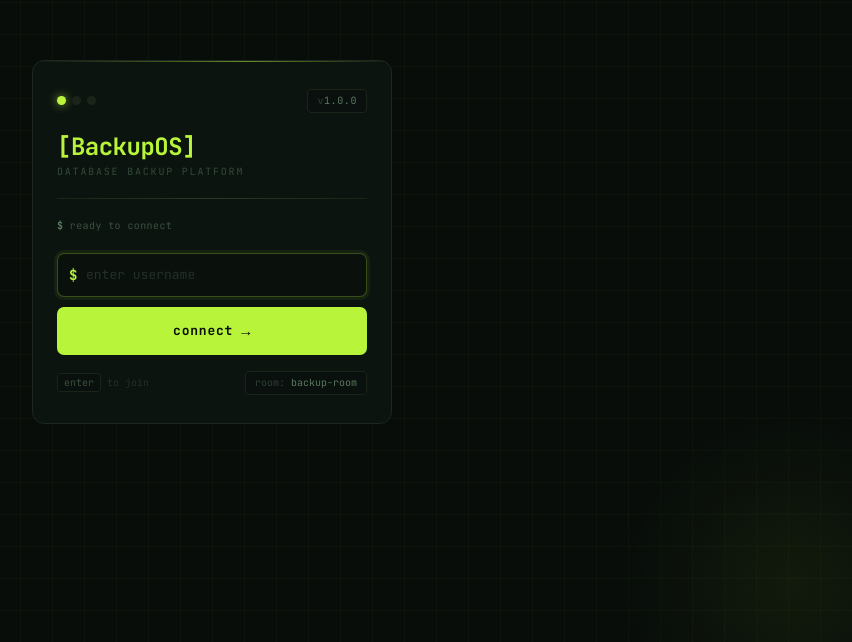
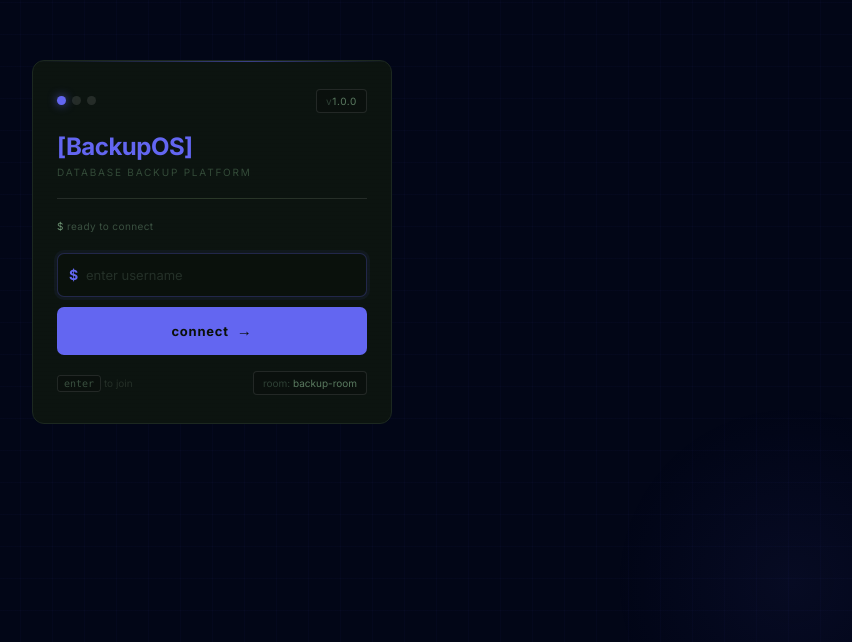
Before and after one commit to Akshatsrii/Database-Backup-Utility, a Next.js app in the folder frontend/: page / in a window 1280 px wide. Shown: the part 158-800 px from the top of the page, without its empty margins (428-1280 px from the left). Built offline with nearby package versions, Linux system fonts and the light colour scheme.

Commit message:
Update globals.css to Premium Dark Glassmorphism aesthetic

```diff
--- a/frontend/src/app/globals.css
+++ b/frontend/src/app/globals.css
@@ -11,26 +11,25 @@
 }
 
 :root {
-  --acid:             #b8f53a;
-  --acid-dim:         #8bbf2a;
-  --bg-primary:       #0d0f0d;
-  --bg-secondary:     #141614;
-  --bg-tertiary:      #1a1d1a;
-  --bg-border:        #252825;
-  --text-primary:     #e8edea;
-  --text-secondary:   #8a9690;
-  --text-muted:       #4a5450;
-  --terminal-green:   #4ade80;
-  --terminal-red:     #ff4444;
-  --terminal-yellow:  #ffd700;
-  --terminal-blue:    #38bdf8;
+  --acid:             #6366f1;
+  --acid-dim:         #4f46e5;
+  --bg-primary:       #020617;
+  --bg-secondary:     #0f172a;
+  --bg-tertiary:      #1e293b;
+  --bg-border:        #334155;
+  --text-primary:     #f8fafc;
+  --text-secondary:   #94a3b8;
+  --text-muted:       #64748b;
+  --terminal-green:   #10b981;
+  --terminal-red:     #ef4444;
+  --terminal-yellow:  #f59e0b;
+  --terminal-blue:    #3b82f6;
 }
 
 html, body {
   background-color: var(--bg-primary);
   color: var(--text-primary);
-  font-family: "JetBrains Mono", monospace;
-  font-size: 13px;
+  font-size: 14px;
   line-height: 1.6;
   -webkit-font-smoothing: antialiased;
   min-height: 100vh;
@@ -38,8 +37,8 @@ html, body {
 
 body {
   background-image:
-    linear-gradient(rgba(184, 245, 58, 0.025) 1px, transparent 1px),
-    linear-gradient(90deg, rgba(184, 245, 58, 0.025) 1px, transparent 1px);
+    linear-gradient(rgba(99, 102, 241, 0.025) 1px, transparent 1px),
+    linear-gradient(90deg, rgba(99, 102, 241, 0.025) 1px, transparent 1px);
   background-size: 32px 32px;
 }
 
@@ -49,7 +48,7 @@ body {
 ::-webkit-scrollbar-thumb:hover{ background: var(--text-muted); }
 
 ::selection {
-  background: rgba(184, 245, 58, 0.2);
+  background: rgba(99, 102, 241, 0.2);
   color: var(--acid);
 }
 
@@ -100,7 +99,7 @@ body {
 
   .terminal-input:focus {
     border-color: var(--acid);
-    box-shadow:   0 0 0 2px rgba(184, 245, 58, 0.1);
+    box-shadow:   0 0 0 2px rgba(99, 102, 241, 0.1);
   }
 
   .btn-acid {
@@ -166,9 +165,8 @@ body {
   min-height: 100vh;
   display: flex;
   flex-direction: column;
-  background: #080d0a;
-  font-family: "JetBrains Mono", "Courier New", monospace;
-  color: #c8d9cc;
+  background: #020617;
+  color: #f8fafc;
 }
 
 .db-page::before {
@@ -176,8 +174,8 @@ body {
   position: fixed;
   inset: 0;
   background-image:
-    linear-gradient(rgba(184,245,58,0.025) 1px, transparent 1px),
-    linear-gradient(90deg, rgba(184,245,58,0.025) 1px, transparent 1px);
+    linear-gradient(rgba(99,102,241,0.025) 1px, transparent 1px),
+    linear-gradient(90deg, rgba(99,102,241,0.025) 1px, transparent 1px);
   background-size: 40px 40px;
   pointer-events: none;
   z-index: 0;
@@ -194,9 +192,9 @@ body {
   position: sticky;
   top: 0;
   z-index: 50;
-  background: rgba(8,13,10,0.92);
+  background: rgba(2,6,23,0.7); backdrop-filter: blur(16px);
   backdrop-filter: blur(12px);
-  border-bottom: 1px solid #1a2418;
+  border-bottom: 1px solid rgba(255,255,255,0.1);
   padding: 0 24px;
   height: 52px;
   display: flex;
@@ -210,7 +208,7 @@ body {
 .db-logo {
   font-size: 15px;
   font-weight: 700;
-  color: #b8f53a;
+  color: #6366f1;
   letter-spacing: -0.3px;
   display: flex;
   align-items: center;
@@ -221,8 +219,8 @@ body {
 .db-logo-icon {
   width: 26px;
   height: 26px;
-  background: rgba(184,245,58,0.1);
-  border: 1px solid rgba(184,245,58,0.25);
+  background: rgba(99,102,241,0.1);
+  border: 1px solid rgba(99,102,241,0.25);
   border-radius: 6px;
   display: flex;
   align-items: center;
@@ -241,8 +239,8 @@ body {
   letter-spacing: 0.04em;
 }
 
-.db-nav-link:hover  { color: #8aaa80; background: rgba(184,245,58,0.05); }
-.db-nav-link.active { color: #b8f53a; background: rgba(184,245,58,0.08); }
+.db-nav-link:hover  { color: #8aaa80; background: rgba(99,102,241,0.05); }
+.db-nav-link.active { color: #6366f1; background: rgba(99,102,241,0.08); }
 
 /* ── Live badge ─────────────────────────────────────────────── */
 .db-live-badge {
@@ -255,11 +253,11 @@ body {
   border: 1px solid;
   cursor: pointer;
   transition: all 0.2s;
-  font-family: "JetBrains Mono", monospace;
+
 }
 
 .db-live-badge.on  { color: #4ade80; border-color: rgba(74,222,128,0.3); background: rgba(74,222,128,0.06); }
-.db-live-badge.off { color: #4a5450; border-color: #1a2418; background: transparent; }
+.db-live-badge.off { color: #4a5450; border-color: rgba(255,255,255,0.1); background: transparent; }
 
 .db-live-dot { width: 6px; height: 6px; border-radius: 50%; }
 
@@ -283,8 +281,8 @@ body {
   gap: 7px;
   font-size: 11px;
   color: #4a6450;
-  background: #0c130e;
-  border: 1px solid #1a2418;
+  background: rgba(15, 23, 42, 0.6);
+  border: 1px solid rgba(255,255,255,0.1);
   border-radius: 20px;
   padding: 4px 12px 4px 6px;
 }
@@ -293,14 +291,14 @@ body {
   width: 22px;
   height: 22px;
   border-radius: 50%;
-  background: rgba(184,245,58,0.15);
-  border: 1px solid rgba(184,245,58,0.3);
+  background: rgba(99,102,241,0.15);
+  border: 1px solid rgba(99,102,241,0.3);
   display: flex;
   align-items: center;
   justify-content: center;
   font-size: 9px;
   font-weight: 700;
-  color: #b8f53a;
+  color: #6366f1;
 }
 
 /* ── Main content ───────────────────────────────────────────── */
@@ -331,7 +329,7 @@ body {
   gap: 8px;
 }
 
-.db-page-title .dollar { color: #b8f53a; }
+.db-page-title .dollar { color: #6366f1; }
 
 .db-page-subtitle {
   font-size: 10px;
@@ -352,7 +350,7 @@ body {
   display: flex;
   align-items: center;
   gap: 6px;
-  font-family: "JetBrains Mono", monospace;
+
   font-size: 11px;
   font-weight: 600;
   padding: 8px 14px;
@@ -366,20 +364,20 @@ body {
 .db-btn-ghost {
   background: transparent;
   color: #4a6450;
-  border: 1px solid #1a2418;
+  border: 1px solid rgba(255,255,255,0.1);
 }
 
 .db-btn-ghost:hover {
-  background: #0c130e;
+  background: rgba(15, 23, 42, 0.6);
   color: #8aaa80;
-  border-color: #253523;
+  border-color: rgba(255,255,255,0.15);
 }
 
-.db-btn-primary { background: #b8f53a; color: #0a1008; }
+.db-btn-primary { background: #6366f1; color: #0a1008; }
 
 .db-btn-primary:hover {
   background: #ccff50;
-  box-shadow: 0 4px 16px rgba(184,245,58,0.2);
+  box-shadow: 0 4px 16px rgba(99,102,241,0.2);
   transform: translateY(-1px);
 }
 
@@ -420,15 +418,15 @@ body {
   width: 3px;
   height: 3px;
   border-radius: 50%;
-  background: #b8f53a;
+  background: #6366f1;
 }
 
 /* ── Skeleton ───────────────────────────────────────────────── */
 .db-skeleton {
   height: 88px;
   border-radius: 8px;
-  background: #0c130e;
-  border: 1px solid #1a2418;
+  background: rgba(15, 23, 42, 0.6);
+  border: 1px solid rgba(255,255,255,0.1);
   animation: db-skeleton-pulse 1.5s ease-in-out infinite;
 }
 
@@ -446,8 +444,8 @@ body {
 }
 
 .db-statusbar-item {
-  background: #0c130e;
-  border: 1px solid #1a2418;
+  background: rgba(15, 23, 42, 0.6);
+  border: 1px solid rgba(255,255,255,0.1);
   border-radius: 8px;
   padding: 12px 14px;
   display: flex;
@@ -456,7 +454,7 @@ body {
   transition: border-color 0.2s;
 }
 
-.db-statusbar-item:hover { border-color: #253523; }
+.db-statusbar-item:hover { border-color: rgba(255,255,255,0.15); }
 
 .db-statusbar-icon {
   width: 30px;
@@ -468,7 +466,7 @@ body {
   flex-shrink: 0;
 }
 
-.db-statusbar-icon.green { background: rgba(184,245,58,0.1); color: #b8f53a; }
+.db-statusbar-icon.green { background: rgba(99,102,241,0.1); color: #6366f1; }
 .db-statusbar-icon.teal  { background: rgba(74,222,128,0.1);  color: #4ade80; }
 .db-statusbar-icon.blue  { background: rgba(96,165,250,0.1);  color: #60a5fa; }
 .db-statusbar-icon.amber { background: rgba(251,191,36,0.1);  color: #fbbf24; }
@@ -478,8 +476,8 @@ body {
 
 /* ── Card ───────────────────────────────────────────────────── */
 .db-card {
-  background: #0c130e;
-  border: 1px solid #1a2418;
+  background: rgba(15, 23, 42, 0.6);
+  border: 1px solid rgba(255,255,255,0.1);
   border-radius: 10px;
   overflow: hidden;
   margin-bottom: 24px;
@@ -490,7 +488,7 @@ body {
   align-items: center;
   justify-content: space-between;
   padding: 14px 18px;
-  border-bottom: 1px solid #1a2418;
+  border-bottom: 1px solid rgba(255,255,255,0.1);
 }
 
 .db-card-header-right { display: flex; align-items: center; gap: 14px; }
@@ -499,7 +497,7 @@ body {
 
 .db-view-all {
   font-size: 11px;
-  color: #b8f53a;
+  color: #6366f1;
   text-decoration: none;
   display: flex;
   align-items: center;
@@ -513,8 +511,8 @@ body {
 .db-footer {
   position: relative;
   z-index: 1;
-  background: #080d0a;
-  border-top: 1px solid #1a2418;
+  background: #020617;
+  border-top: 1px solid rgba(255,255,255,0.1);
   padding: 0 24px;
 }
 
@@ -523,13 +521,13 @@ body {
   grid-template-columns: 1.4fr 1fr 1fr 1fr;
   gap: 32px;
   padding: 28px 0 24px;
-  border-bottom: 1px solid #1a2418;
+  border-bottom: 1px solid rgba(255,255,255,0.1);
 }
 
 .db-footer-logo {
   font-size: 16px;
   font-weight: 700;
-  color: #b8f53a;
+  color: #6366f1;
   display: flex;
   align-items: center;
   gap: 8px;
@@ -603,7 +601,7 @@ body {
 
 .db-footer-sys-val.green { color: #4ade80; }
 .db-footer-sys-val.amber { color: #fbbf24; }
-.db-footer-sys-val.acid  { color: #b8f53a; }
+.db-footer-sys-val.acid  { color: #6366f1; }
 
 .db-footer-bottom {
   display: flex;
@@ -635,7 +633,7 @@ body {
   font-size: 7px;
 }
 
-.db-footer-divider { color: #1a2418; }
+.db-footer-divider { color: rgba(255,255,255,0.1); }
 
 /* ── Responsive ─────────────────────────────────────────────── */
 @media (max-width: 900px) {
@@ -664,8 +662,8 @@ body {
   align-items: center;
   justify-content: center;
   padding: 16px;
-  background: #080d0a;
-  font-family: "JetBrains Mono", "Courier New", monospace;
+  background: #020617;
+
   position: relative;
   overflow: hidden;
 }
@@ -675,8 +673,8 @@ body {
   position: fixed;
   inset: 0;
   background-image:
-    linear-gradient(rgba(184,245,58,0.03) 1px, transparent 1px),
-    linear-gradient(90deg, rgba(184,245,58,0.03) 1px, transparent 1px);
+    linear-gradient(rgba(99,102,241,0.03) 1px, transparent 1px),
+    linear-gradient(90deg, rgba(99,102,241,0.03) 1px, transparent 1px);
   background-size: 32px 32px;
   pointer-events: none;
 }
@@ -688,7 +686,7 @@ body {
   right: -120px;
   width: 360px;
   height: 360px;
-  background: radial-gradient(circle, rgba(184,245,58,0.06) 0%, transparent 70%);
+  background: radial-gradient(circle, rgba(99,102,241,0.06) 0%, transparent 70%);
   pointer-events: none;
 }
 
@@ -708,7 +706,7 @@ body {
   position: absolute;
   top: 0; left: 0; right: 0;
   height: 1px;
-  background: linear-gradient(90deg, transparent 0%, rgba(184,245,58,0.33) 40%, rgba(184,245,58,0.53) 60%, transparent 100%);
+  background: linear-gradient(90deg, transparent 0%, rgba(99,102,241,0.33) 40%, rgba(99,102,241,0.53) 60%, transparent 100%);
 }
 
 .bu-card::after {
@@ -741,25 +739,25 @@ body {
 .bu-dot {
   width: 9px; height: 9px;
   border-radius: 50%;
-  background: #1a2418;
+  background: rgba(255,255,255,0.1);
 }
 
 .bu-dot-green {
-  background: #b8f53a;
-  box-shadow: 0 0 8px rgba(184,245,58,0.6);
+  background: #6366f1;
+  box-shadow: 0 0 8px rgba(99,102,241,0.6);
   animation: bu-pulse-dot 2.5s ease-in-out infinite;
 }
 
 @keyframes bu-pulse-dot {
-  0%, 100% { box-shadow: 0 0 8px rgba(184,245,58,0.6); }
-  50%       { box-shadow: 0 0 14px rgba(184,245,58,0.8); }
+  0%, 100% { box-shadow: 0 0 8px rgba(99,102,241,0.6); }
+  50%       { box-shadow: 0 0 14px rgba(99,102,241,0.8); }
 }
 
 .bu-version {
   font-size: 10px;
   color: #2e4035;
   background: #0a100d;
-  border: 1px solid #1a2418;
+  border: 1px solid rgba(255,255,255,0.1);
   padding: 3px 9px;
   border-radius: 4px;
   letter-spacing: 0.06em;
@@ -772,7 +770,7 @@ body {
 .bu-brand-name {
   font-size: 24px;
   font-weight: 700;
-  color: #b8f53a;
+  color: #6366f1;
   letter-spacing: -0.5px;
   line-height: 1;
 }
@@ -787,7 +785,7 @@ body {
 
 .bu-divider {
   height: 1px;
-  background: linear-gradient(90deg, #1a2418, #2a3828, #1a2418);
+  background: linear-gradient(90deg, rgba(255,255,255,0.1), #2a3828, rgba(255,255,255,0.1));
   margin-bottom: 18px;
 }
 
@@ -810,7 +808,7 @@ body {
 .bu-cursor {
   display: inline-block;
   width: 8px; height: 14px;
-  background: #b8f53a;
+  background: #6366f1;
   animation: bu-blink 1.1s step-end infinite;
   vertical-align: -2px;
 }
@@ -830,22 +828,22 @@ body {
   left: 12px;
   top: 50%;
   transform: translateY(-50%);
-  color: #b8f53a;
+  color: #6366f1;
   font-weight: 700;
   font-size: 14px;
   pointer-events: none;
-  font-family: "JetBrains Mono", monospace;
+
   z-index: 1;
 }
 
 .bu-input {
   width: 100%;
   background: #080e0a;
-  border: 1px solid #1a2418;
+  border: 1px solid rgba(255,255,255,0.1);
   border-radius: 7px;
   padding: 11px 12px 11px 28px;
   color: #b8d8bc;
-  font-family: "JetBrains Mono", monospace;
+
   font-size: 13px;
   outline: none;
   transition: border-color 0.2s, background 0.2s;
@@ -853,9 +851,9 @@ body {
 }
 
 .bu-input:focus {
-  border-color: rgba(184,245,58,0.27);
+  border-color: rgba(99,102,241,0.27);
   background: #0a110c;
-  box-shadow: 0 0 0 3px rgba(184,245,58,0.06);
+  box-shadow: 0 0 0 3px rgba(99,102,241,0.06);
 }
 
 .bu-input::placeholder { color: #243028; }
@@ -865,7 +863,7 @@ body {
   border: none;
   border-radius: 7px;
   padding: 12px;
-  font-family: "JetBrains Mono", monospace;
+
   font-size: 13px;
   font-weight: 700;
   cursor: pointer;
@@ -881,13 +879,13 @@ body {
 }
 
 .bu-btn-idle {
-  background: #b8f53a;
+  background: #6366f1;
   color: #0a1008;
 }
 
 .bu-btn-idle:hover {
   background: #ccff50;
-  box-shadow: 0 4px 20px rgba(184,245,58,0.25);
+  box-shadow: 0 4px 20px rgba(99,102,241,0.25);
   transform: translateY(-1px);
 }
 
@@ -897,7 +895,7 @@ body {
   background: #1a2818;
   color: #5a7a50;
   cursor: not-allowed;
-  border: 1px solid #253523;
+  border: 1px solid rgba(255,255,255,0.15);
 }
 
 .bu-btn-connected {
@@ -912,7 +910,7 @@ body {
 .bu-spinner {
   width: 13px; height: 13px;
   border: 2px solid #3a5040;
-  border-top-color: #b8f53a;
+  border-top-color: #6366f1;
   border-radius: 50%;
   animation: bu-spin 0.7s linear infinite;
 }
@@ -930,18 +928,18 @@ body {
 
 .bu-hint kbd {
   background: #0a100d;
-  border: 1px solid #1a2418;
+  border: 1px solid rgba(255,255,255,0.1);
   padding: 2px 6px;
   border-radius: 3px;
   color: #3a5040;
-  font-family: "JetBrains Mono", monospace;
+
   font-size: 10px;
 }
 
 .bu-roomtag {
   font-size: 10px;
   background: #0a100d;
-  border: 1px solid #1a2418;
+  border: 1px solid rgba(255,255,255,0.1);
   padding: 3px 9px;
   border-radius: 4px;
   color: #2e4035;
@@ -987,8 +985,8 @@ body {
   background: linear-gradient(
     to bottom,
     transparent 0%,
-    rgba(184,245,58,0.2) 30%,
-    rgba(184,245,58,0.2) 70%,
+    rgba(99,102,241,0.2) 30%,
+    rgba(99,102,241,0.2) 70%,
     transparent 100%
   );
   pointer-events: none;
@@ -1006,18 +1004,18 @@ body {
 
 .sb-logo-icon {
   width: 28px; height: 28px;
-  background: rgba(184,245,58,0.08);
-  border: 1px solid rgba(184,245,58,0.2);
+  background: rgba(99,102,241,0.08);
+  border: 1px solid rgba(99,102,241,0.2);
   border-radius: 7px;
   display: flex; align-items: center; justify-content: center;
-  color: #b8f53a;
+  color: #6366f1;
   flex-shrink: 0;
 }
 
 .sb-logo-text {
   font-size: 13px;
   font-weight: 700;
-  color: #b8f53a;
+  color: #6366f1;
   letter-spacing: -0.3px;
   line-height: 1;
 }
@@ -1072,17 +1070,17 @@ body {
   font-weight: 600;
   padding: 6px 0;
   border-radius: 5px;
-  background: rgba(184,245,58,0.1);
-  border: 1px solid rgba(184,245,58,0.2);
-  color: #b8f53a;
+  background: rgba(99,102,241,0.1);
+  border: 1px solid rgba(99,102,241,0.2);
+  color: #6366f1;
   text-decoration: none;
   transition: background 0.15s, box-shadow 0.15s;
   letter-spacing: 0.04em;
 }
 
 .sb-quick-btn:hover {
-  background: rgba(184,245,58,0.16);
-  box-shadow: 0 0 12px rgba(184,245,58,0.1);
+  background: rgba(99,102,241,0.16);
+  box-shadow: 0 0 12px rgba(99,102,241,0.1);
 }
 
 .sb-quick-btn-ghost {
@@ -1141,8 +1139,8 @@ body {
 .sb-nav-item:hover { background: rgba(255,255,255,0.03); }
 
 .sb-nav-item--active {
-  background: rgba(184,245,58,0.06) !important;
-  border-color: rgba(184,245,58,0.12) !important;
+  background: rgba(99,102,241,0.06) !important;
+  border-color: rgba(99,102,241,0.12) !important;
 }
 
 .sb-nav-accent {
@@ -1152,8 +1150,8 @@ body {
   width: 2px;
   height: 16px;
   border-radius: 0 2px 2px 0;
-  background: #b8f53a;
-  box-shadow: 0 0 6px rgba(184,245,58,0.6);
+  background: #6366f1;
+  box-shadow: 0 0 6px rgba(99,102,241,0.6);
   transition: opacity 0.15s;
 }
 
@@ -1243,7 +1241,7 @@ body {
 .sb-clock {
   font-size: 13px;
   font-weight: 700;
-  color: #b8f53a;
+  color: #6366f1;
   font-variant-numeric: tabular-nums;
   letter-spacing: 0.06em;
 }
@@ -1273,12 +1271,12 @@ body {
 .sb-user-avatar {
   width: 24px; height: 24px;
   border-radius: 6px;
-  background: rgba(184,245,58,0.1);
-  border: 1px solid rgba(184,245,58,0.2);
+  background: rgba(99,102,241,0.1);
+  border: 1px solid rgba(99,102,241,0.2);
   display: flex; align-items: center; justify-content: center;
   font-size: 8px;
   font-weight: 800;
-  color: #b8f53a;
+  color: #6366f1;
   flex-shrink: 0;
   letter-spacing: 0.06em;
 }
```
